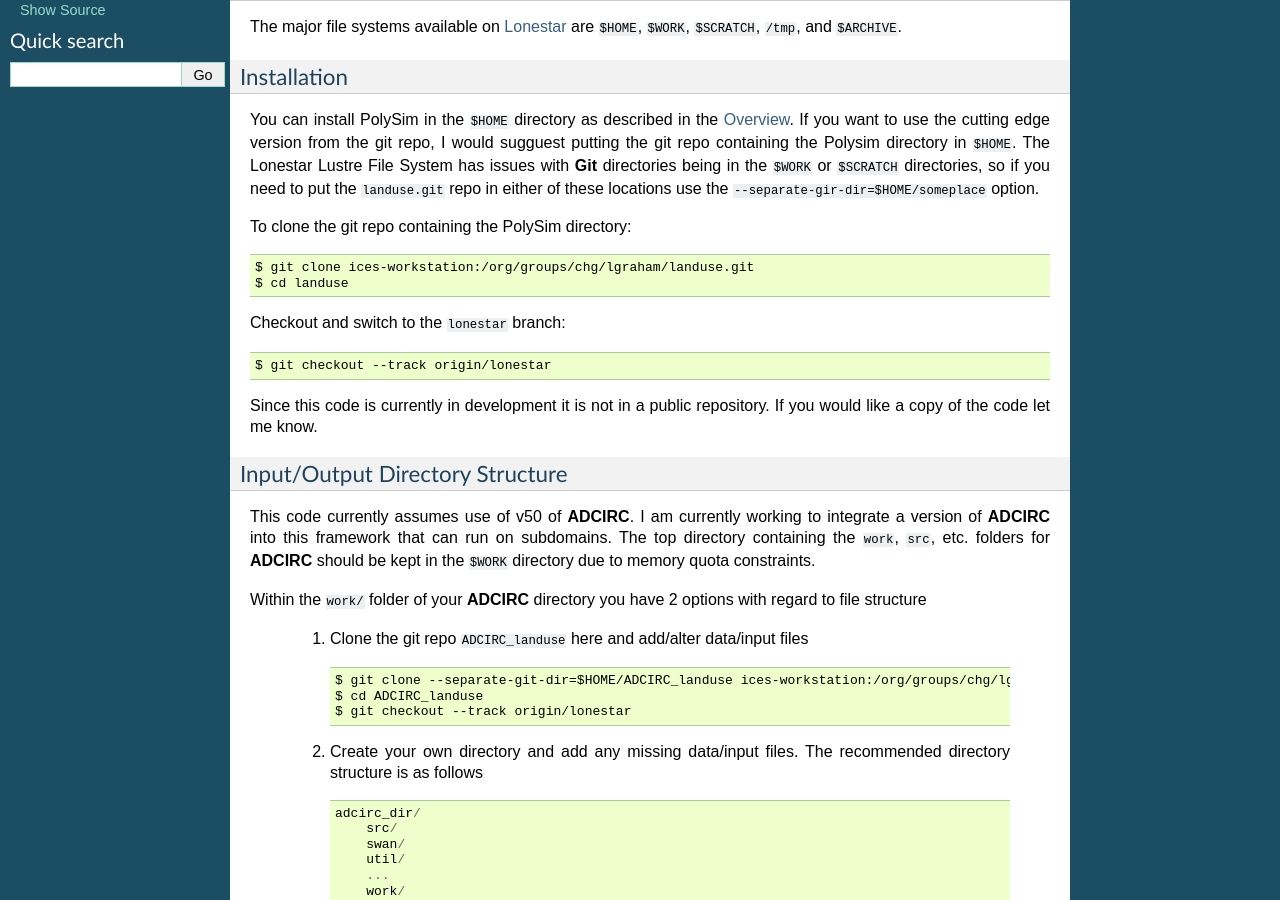
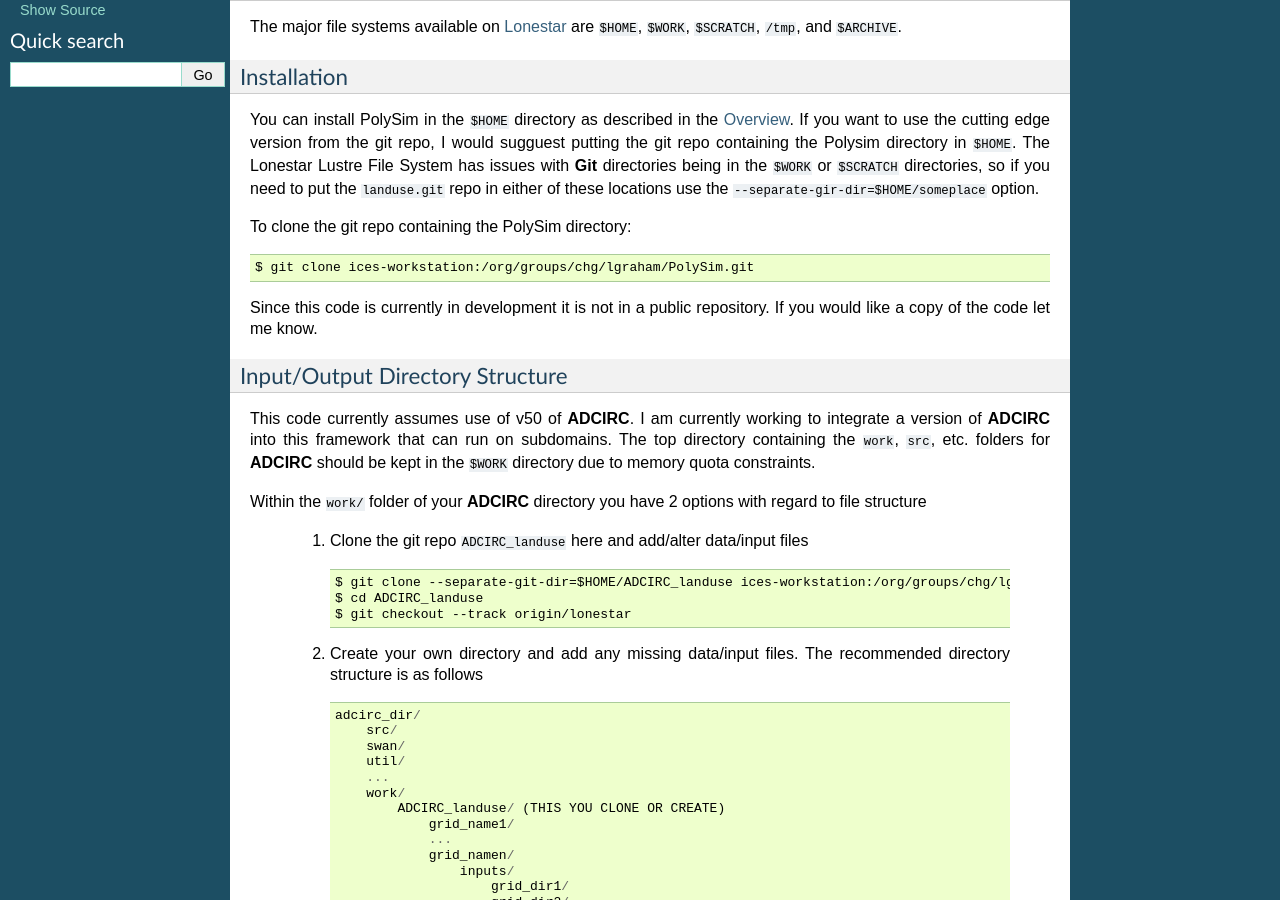
Before and after one commit to UT-CHG/PolyADCIRC, a Sphinx documentation site: the page built from doc/running_on_lonestar.rst, in a window 1280 px wide and 900 px high, scrolled down 366 px. Built offline with Sphinx 7.4.7, drawn with Linux system fonts in a browser that asks for light colours.

Commit message:
updated to match new repo structure and location

```diff
--- a/doc/overview.rst
+++ b/doc/overview.rst
@@ -25,7 +25,7 @@
 To use the cutting edge version of this package you need to add the PolySim git
 repo to your ``PYTHONPATH``. You can do this by adding the line::
 
-    export PYTHONPATH=~/workspace/landuse/python_proj/PolySim:$PYTHONPATH
+    export PYTHONPATH=~/PolySim:$PYTHONPATH
 
 to your ``~/.bash_profile`` file.
 
--- a/doc/running_on_lonestar.rst
+++ b/doc/running_on_lonestar.rst
@@ -35,12 +35,7 @@
 
 To clone the git repo containing the PolySim directory::
 
-    $ git clone ices-workstation:/org/groups/chg/lgraham/landuse.git
-    $ cd landuse
-
-Checkout and switch to the ``lonestar`` branch::
-
-    $ git checkout --track origin/lonestar
+    $ git clone ices-workstation:/org/groups/chg/lgraham/PolySim.git
 
 Since this code is currently in development it is not in a public repository.
 If you would like a copy of the code let me know.
--- a/doc/subdomain.rst
+++ b/doc/subdomain.rst
@@ -26,7 +26,7 @@
 the original :program:`Subdomain ADCIRC v.50` code you should contact John
 Baugh at NCSU.
 
-Make sure you are in the ``subdomain`` branch of the ``landuse`` repo::
+Make sure you are in the ``subdomain`` branch of the ``PolySim`` repo::
 
     $ git checkout --track origin/subdomain
 
@@ -44,7 +44,7 @@
 
 setup_subdomain
 ~~~~~~~~~~~~~~~
-This script can be found in ``landuse/python_proj/Polysim/examples``.
+This script can be found in ``Polysim/examples``.
 Allow running from the command line::
 
     #! /usr/bin/env/python
```
